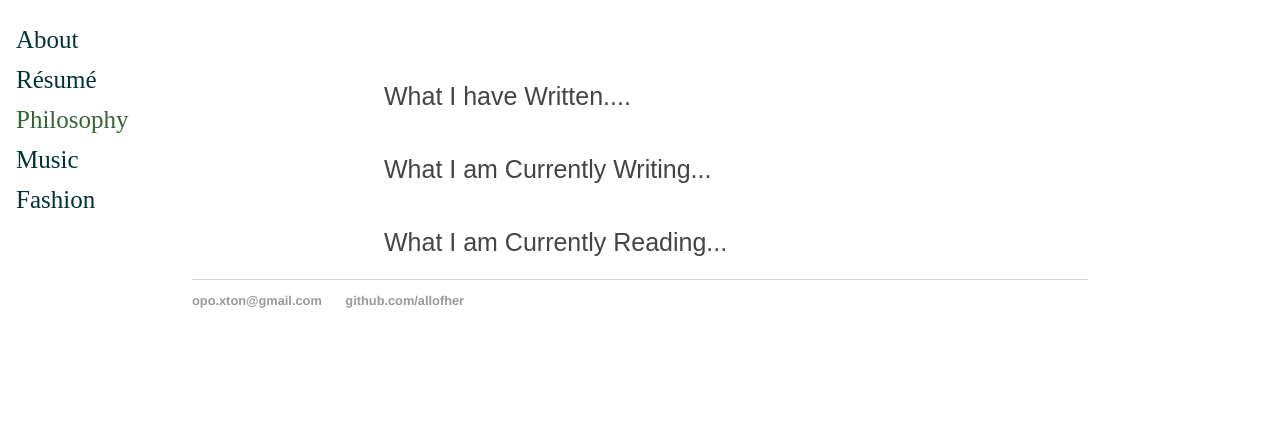
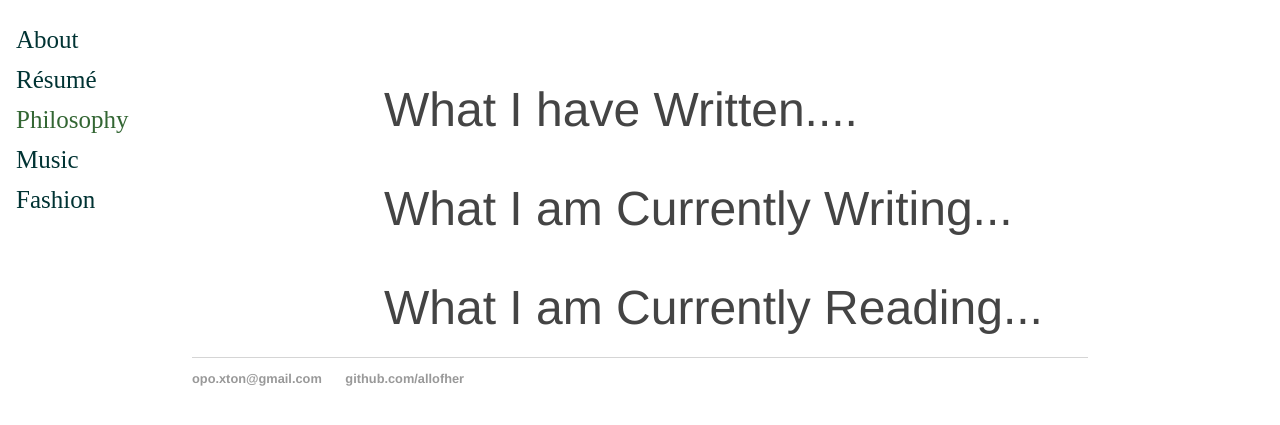
Before and after one commit to allofher/allofher.github.io, a Jekyll site: the page built from philosophy/index.html, in a window 1280 px wide. Shown: the top 425 px of the page. Built offline with Jekyll 4.4.1, drawn with Linux system fonts in a browser that asks for light colours.

Commit message:
Update main.css

```diff
--- a/css/main.css
+++ b/css/main.css
@@ -92,7 +92,8 @@ ul.posts li {
   color: #444;
   cursor: pointer;
   padding: 22px;
-  font-size: 25px;
+  font-size: 3em;
+  font-family:'Helvetica', 'Arial', 'Sans-Serif';
   width: 100%;
   text-align: left;
   border: none;
```
